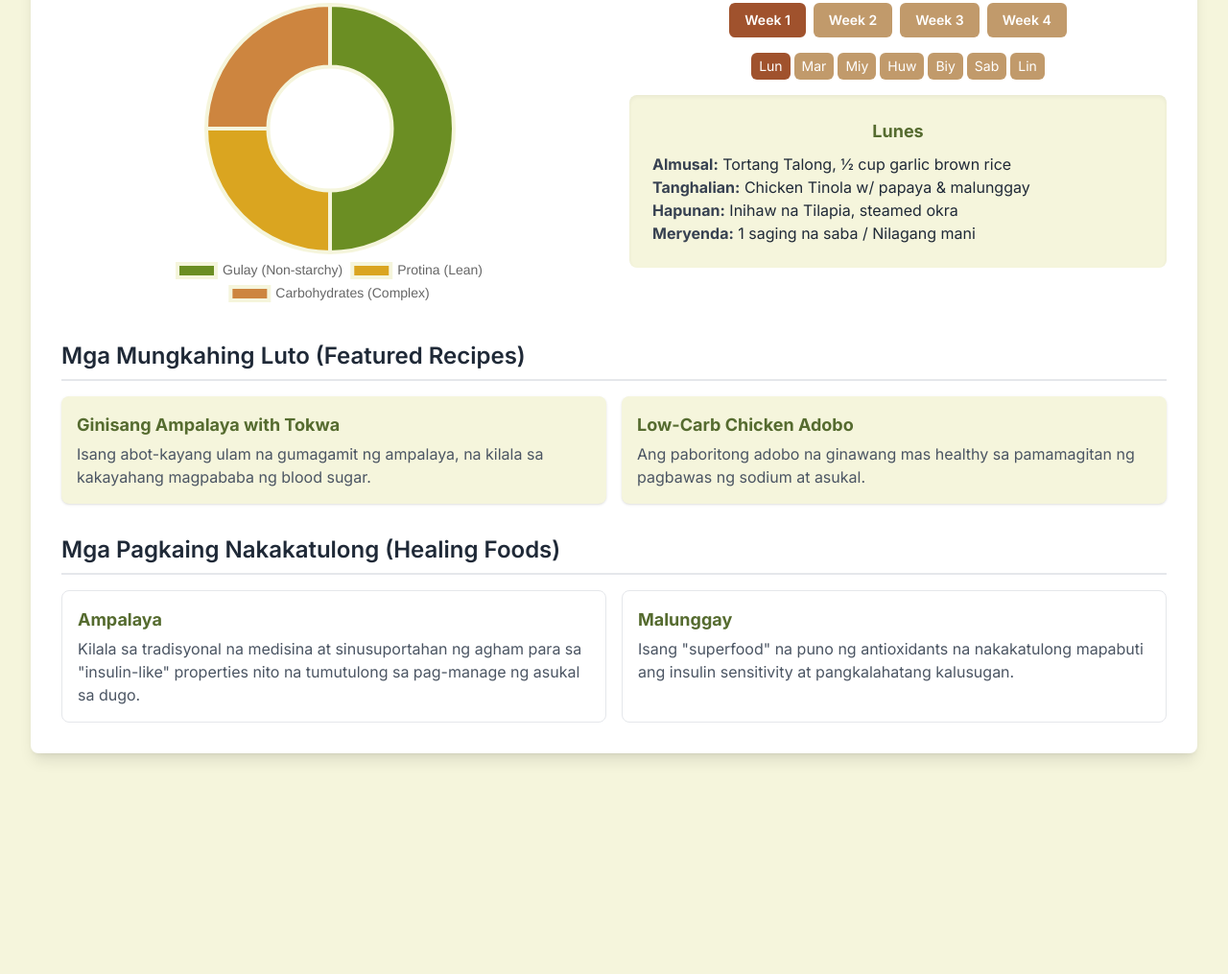
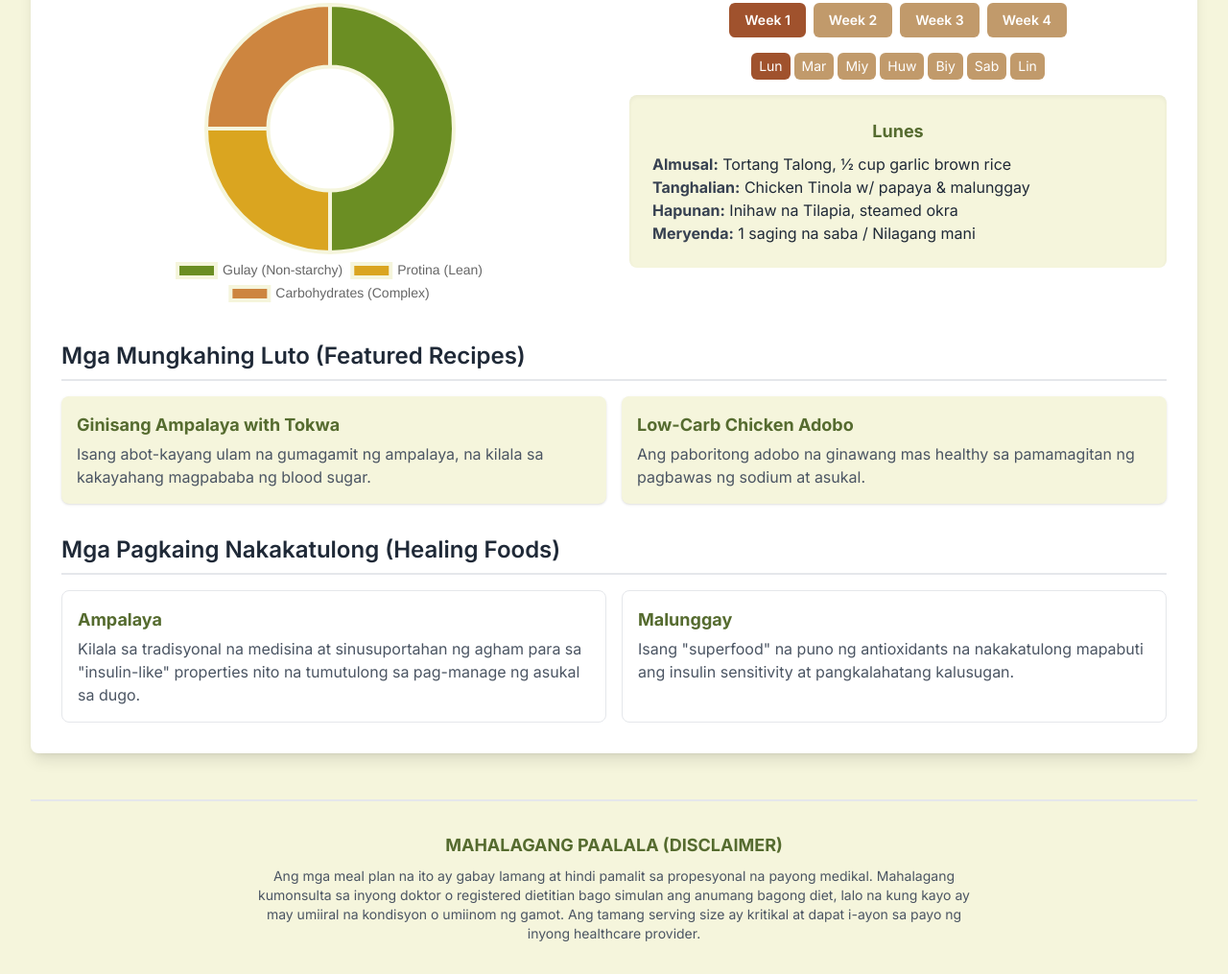
Before and after one commit to pinoyhealthhub/30daymealplan, a plain HTML site: page index.html in a window 1280 px wide. Shown: the part 417-1432 px from the top of the page at 96% size. Before the commit the page ends 1234 px from the top, so only its background shows below. Drawn offline with nearby package versions, Linux system fonts and the light colour scheme.

Commit message:
Add files via upload

```diff
--- a/index.html
+++ b/index.html
@@ -54,6 +54,13 @@
 
         <main id="content-container">
         </main>
+
+        <footer class="text-center mt-12 pt-8 border-t-2 border-tan-accent">
+            <h3 class="font-bold text-lg text-olive-green">MAHALAGANG PAALALA (DISCLAIMER)</h3>
+            <p class="text-sm text-gray-600 max-w-3xl mx-auto mt-2">
+                Ang mga meal plan na ito ay gabay lamang at hindi pamalit sa propesyonal na payong medikal. Mahalagang kumonsulta sa inyong doktor o registered dietitian bago simulan ang anumang bagong diet, lalo na kung kayo ay may umiiral na kondisyon o umiinom ng gamot. Ang tamang serving size ay kritikal at dapat i-ayon sa payo ng inyong healthcare provider.
+            </p>
+        </footer>
     </div>
 
     <script>
```
